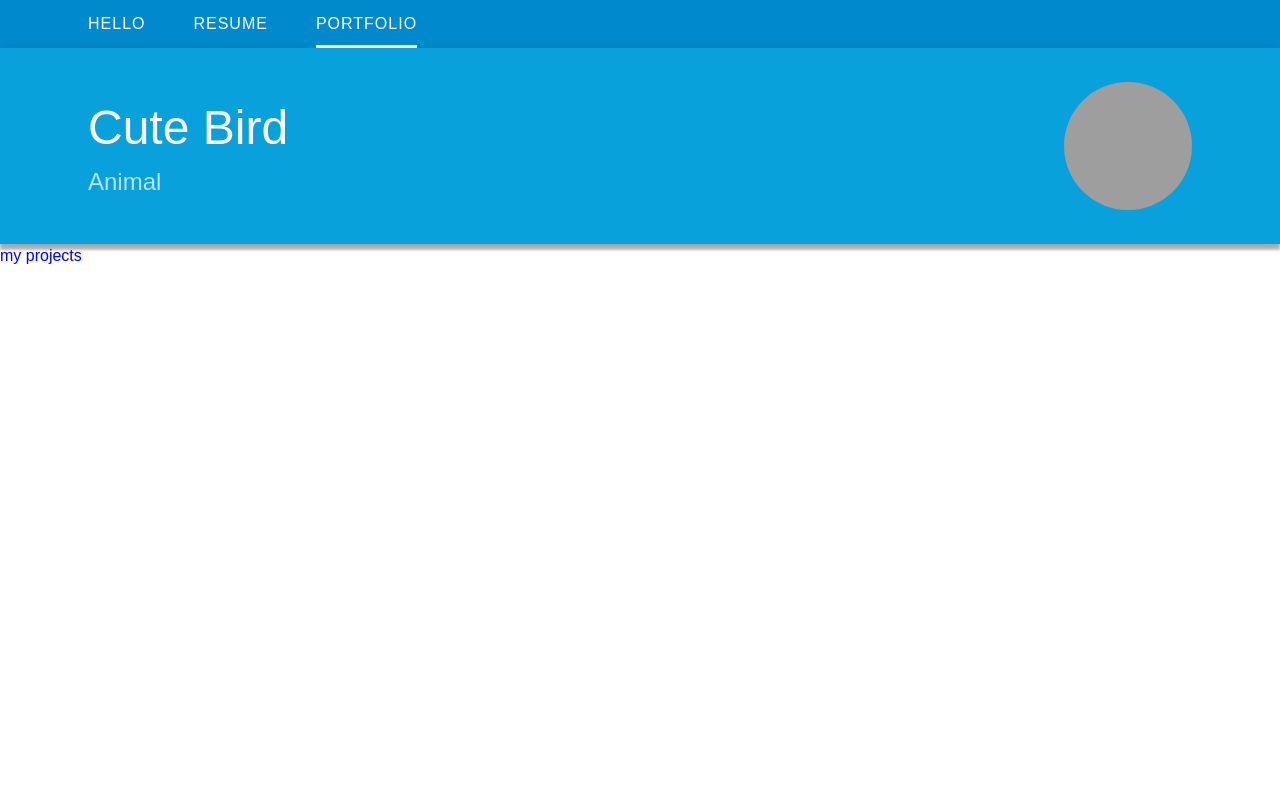
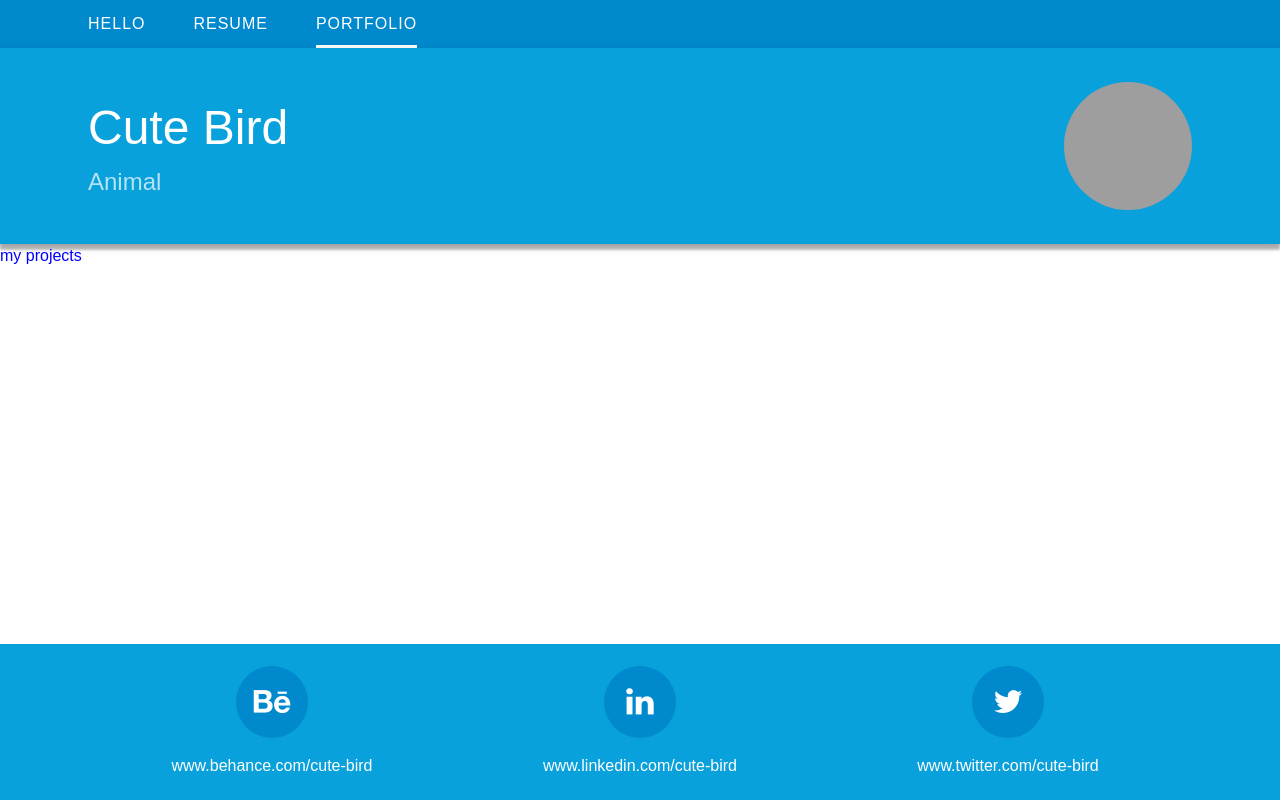
Before and after one commit to ksmai/resume-template, a Vue app: page /portfolio in a window 1280 px wide. Built offline with nearby package versions, Linux system fonts and the light colour scheme; grey boxes are pictures that could not be loaded.

Commit message:
Implement Contact component

```diff
--- a/package.json
+++ b/package.json
@@ -11,6 +11,7 @@
   },
   "dependencies": {
     "cross-env": "^5.0.5",
+    "font-awesome": "^4.7.0",
     "vue": "^2.4.2",
     "vue-router": "^2.7.0"
   },
--- a/src/App.vue
+++ b/src/App.vue
@@ -1,19 +1,29 @@
 <template>
-  <div>
+  <div class="container">
     <app-navbar></app-navbar>
     <app-header></app-header>
-    <router-view></router-view>
+    <router-view class="main"></router-view>
+    <app-contact></app-contact>
   </div>
 </template>
 
 <script>
   import AppNavbar from './components/Navbar';
   import AppHeader from './components/Header';
+  import AppContact from './components/Contact';
 
   export default {
-    components: { AppNavbar, AppHeader },
+    components: { AppNavbar, AppHeader, AppContact },
   };
 </script>
 
 <style scoped lang="scss">
+  .container {
+    display: flex;
+    flex-direction: column;
+    min-height: 100%;
+  }
+  .main {
+    flex: 1;
+  }
 </style>
--- /dev/null
+++ b/src/components/Contact.vue
@@ -0,0 +1,63 @@
+<template>
+  <ul class="list">
+    <li v-for="link in links" class="item">
+      <a href="#" class="link">
+        <i class="icon fa fa-2x" :class="'fa-' + link.icon"></i>
+      </a>
+      <span class="url">{{link.url}}</span>
+    </li>
+  </ul>
+</template>
+
+<script>
+  export default {
+    data() {
+      return {
+        links: [
+          { icon: 'behance', url: 'www.behance.com/cute-bird' },
+          { icon: 'linkedin', url: 'www.linkedin.com/cute-bird' },
+          { icon: 'twitter', url: 'www.twitter.com/cute-bird' },
+        ],
+      };
+    },
+  };
+</script>
+
+<style scoped lang="scss">
+  .list {
+    display: flex;
+    padding: 22px 88px;
+    background-color: #08a1db;
+  }
+  .item {
+    flex: 1;
+    text-align: center;
+    color: #fff;
+    display: flex;
+    flex-direction: column;
+    align-items: center;
+  }
+  .link {
+    background-color: #0089cd;
+    display: flex;
+    align-items: center;
+    justify-content: center;
+    border-radius: 50%;
+    width: 72px;
+    height: 72px;
+    margin-bottom: 16px;
+    transition: background-color .15s cubic-bezier(.4, 0, .2, 1);
+
+    &,
+    &:link,
+    &:active,
+    &:visited {
+      text-decoration: none;
+    }
+  }
+
+  .icon {
+    color: #fff;
+    text-decoration: none;
+  }
+</style>
--- a/src/components/Resume.vue
+++ /dev/null
@@ -1,16 +0,0 @@
-<template>
-  <div>
-    {{name}}
-  </div>
-</template>
-
-<script>
-  export default {
-    data: () => ({
-      name: 'me',
-    }),
-  };
-</script>
-
-<style scoped lang="scss">
-</style>
--- /dev/null
+++ b/src/components/resume/Profile.vue
@@ -0,0 +1,23 @@
+<template>
+  <p class="profile">
+    {{profile}}
+  </p>
+</template>
+
+<script>
+  export default {
+    data() {
+      return {
+        profile: 'Lorem ipsum dolor sit amet, consectetur adipiscing elit, sed do eiusmod tempor incididunt ut labore et dolore magna aliqua. Ut enim ad minim veniam, quis nostrud exercitation ullamco laboris nisi ut aliquip ex ea commodo consequat',
+      };
+    },
+  };
+</script>
+
+<style scoped lang="scss">
+  .profile {
+    background-color: #576268;
+    color: #fff;
+    padding: 44px 88px;
+  }
+</style>
--- /dev/null
+++ b/src/components/resume/Resume.vue
@@ -0,0 +1,19 @@
+<template>
+  <section class="resume">
+    <resume-profile></resume-profile>
+  </section>
+</template>
+
+<script>
+  import ResumeProfile from './Profile';
+
+  export default {
+    data: () => ({
+      name: 'me',
+    }),
+    components: { ResumeProfile },
+  };
+</script>
+
+<style scoped lang="scss">
+</style>
--- a/src/router.js
+++ b/src/router.js
@@ -1,9 +1,9 @@
 import Vue from 'vue';
 import Router from 'vue-router';
 
-import Hello from './components/Hello';
-import Resume from './components/Resume';
-import Portfolio from './components/Portfolio';
+import Hello from './components/hello/Hello';
+import Resume from './components/resume/Resume';
+import Portfolio from './components/portfolio/Portfolio';
 
 Vue.use(Router);
 
--- a/src/styles/styles.scss
+++ b/src/styles/styles.scss
@@ -1,2 +1,3 @@
 @import "reset";
 @import "base";
+@import "~font-awesome/css/font-awesome.css";
```
Also changed, not shown: src/components/hello/Hello.vue (renamed from src/components/Hello.vue), src/components/portfolio/Portfolio.vue (renamed from src/components/Portfolio.vue), 1 other file (tests, documents, lock files or other folders).
